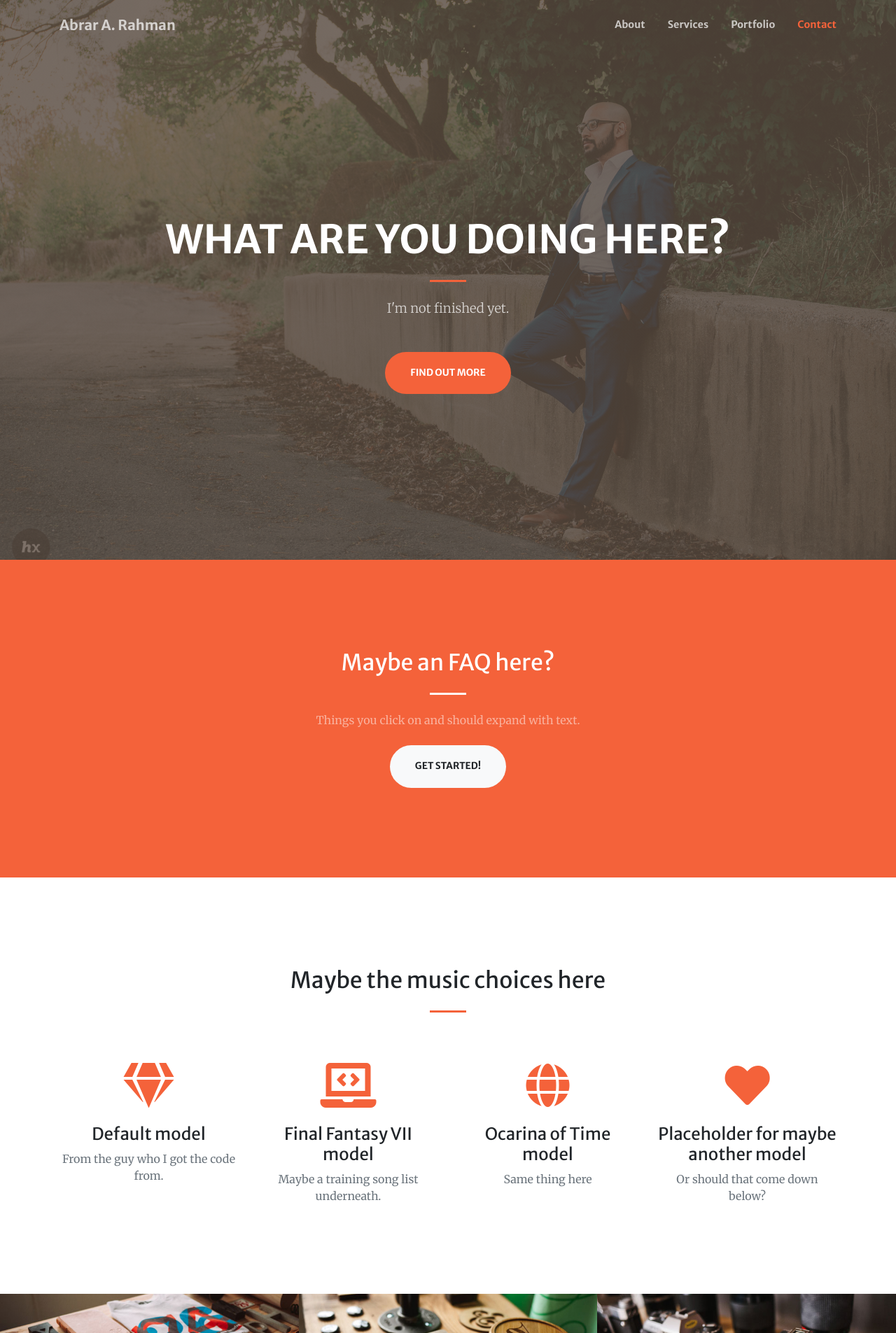
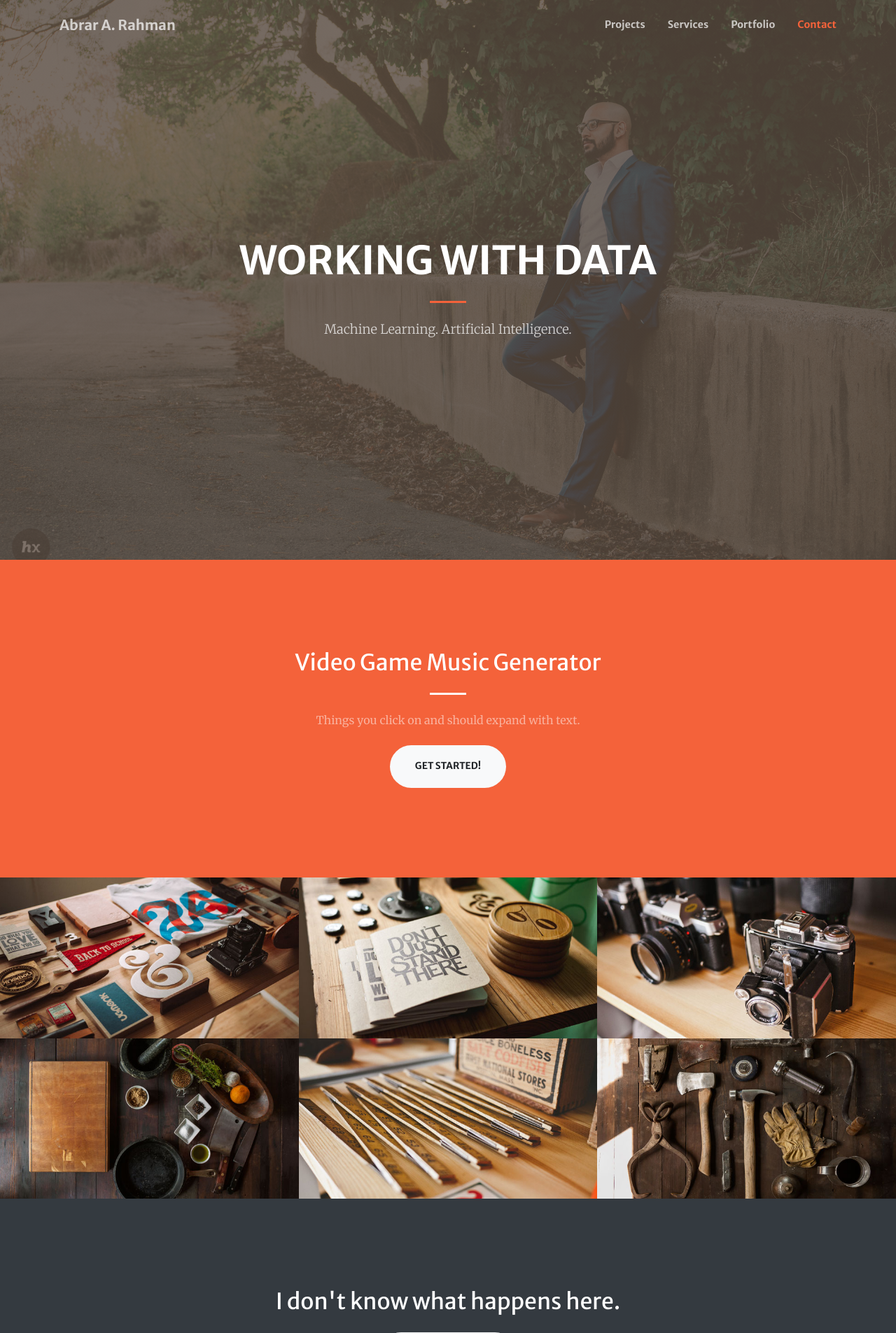
Before and after one commit to a-rahman/a-rahman.github.io, a Flask app: page / in a window 1280 px wide. Shown: the top 1905 px of the page at 70% size. Run offline with Flask 2, Linux system fonts and the light colour scheme; some libraries are stand-ins or nearby versions.

Commit message:
Starting to edit site

```diff
--- a/templates/index.html
+++ b/templates/index.html
@@ -25,7 +25,7 @@
   <link href="{{ url_for('static', filename='vendor/magnific-popup/magnific-popup.css') }}" rel="stylesheet">
 
   <!-- Theme CSS - Includes Bootstrap -->
-  <link href="{{ url_for('static', filename='css/creative.min.css') }}" rel="stylesheet">
+  <link href="{{ url_for('static', filename='css/creative.css') }}" rel="stylesheet">
 
 </head>
 
@@ -41,7 +41,7 @@
       <div class="collapse navbar-collapse" id="navbarResponsive">
         <ul class="navbar-nav ml-auto my-2 my-lg-0">
           <li class="nav-item">
-            <a class="nav-link js-scroll-trigger" href="#about">About</a>
+            <a class="nav-link js-scroll-trigger" href="#projects">Projects</a>
           </li>
           <li class="nav-item">
             <a class="nav-link js-scroll-trigger" href="#services">Services</a>
@@ -62,23 +62,23 @@
     <div class="container h-100">
       <div class="row h-100 align-items-center justify-content-center text-center">
         <div class="col-lg-10 align-self-end">
-          <h1 class="text-uppercase text-white font-weight-bold">What are you doing here?</h1>
+          <h1 class="text-uppercase text-white font-weight-bold">Working With Data</h1>
           <hr class="divider my-4">
         </div>
         <div class="col-lg-8 align-self-baseline">
-          <p class="text-white-75 font-weight-light mb-5">I'm not finished yet.</p>
-          <a class="btn btn-primary btn-xl" href="default.mid">Find Out More</a>
+          <p class="text-white-75 font-weight-light mb-5">Machine Learning. Artificial Intelligence.</p>
+          <!--a class="btn btn-primary btn-xl" href="default.mid">Find Out More</a-->
         </div>
       </div>
     </div>
   </header>
 
   <!-- About Section -->
-  <section class="page-section bg-primary" id="about">
+  <section class="page-section bg-primary" id="projects">
     <div class="container">
       <div class="row justify-content-center">
         <div class="col-lg-8 text-center">
-          <h2 class="text-white mt-0">Maybe an FAQ here?</h2>
+          <h2 class="text-white mt-0">Video Game Music Generator</h2>
           <hr class="divider light my-4">
           <p class="text-white-50 mb-4">Things you click on and should expand with text.</p>
           <a class="btn btn-light btn-xl js-scroll-trigger" href="#services">Get Started!</a>
@@ -88,6 +88,7 @@
   </section>
 
   <!-- Services Section -->
+  <!--
   <section class="page-section" id="services">
     <div class="container">
       <h2 class="text-center mt-0">Maybe the music choices here</h2>
@@ -124,7 +125,7 @@
       </div>
     </div>
   </section>
-
+-->
   <!-- Portfolio Section -->
   <section id="portfolio">
     <div class="container-fluid p-0">
@@ -259,7 +260,7 @@
   <script src="{{ url_for('static', filename='vendor/magnific-popup/jquery.magnific-popup.min.js') }}"></script>
 
   <!-- Custom scripts for this template -->
-  <script src="{{ url_for('static', filename='js/creative.min.js') }}"></script>
+  <script src="{{ url_for('static', filename='js/creative.js') }}"></script>
 
 </body>
 
```
